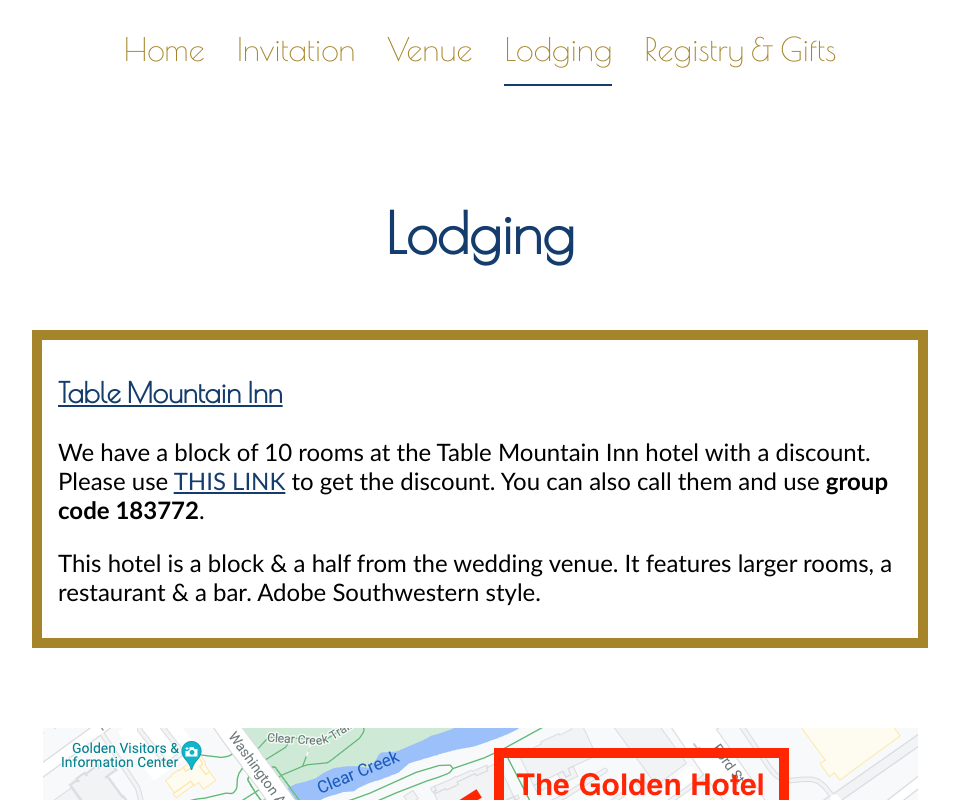
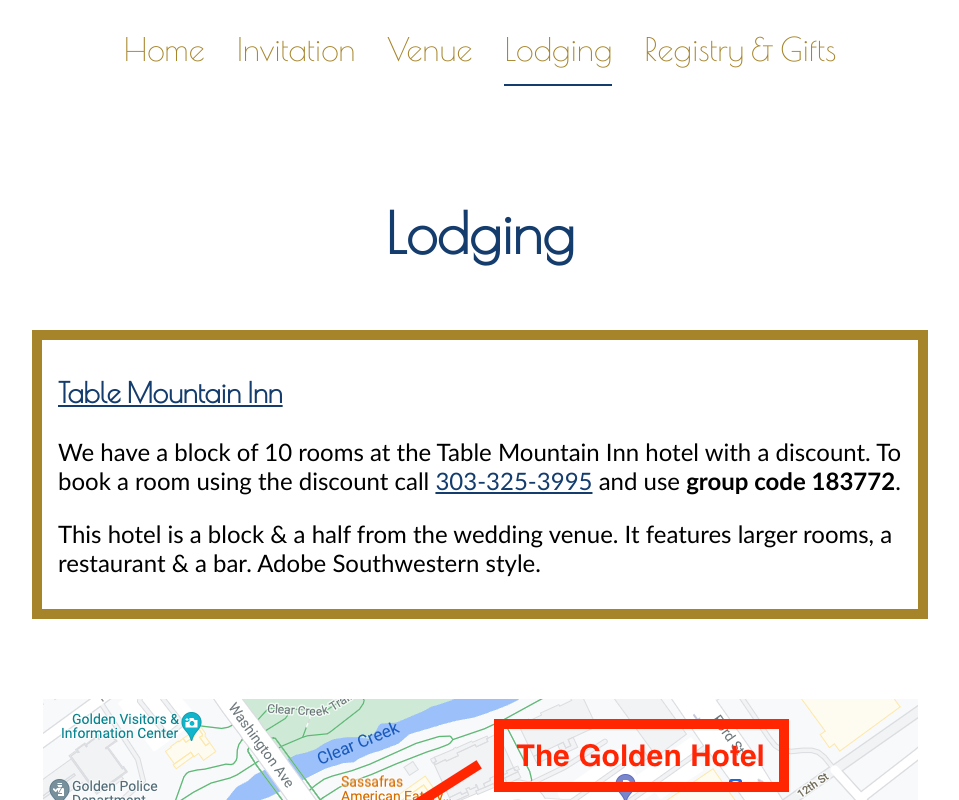
Before and after one commit to mattsteele/mjs, a Vue app: page /lodging in a window 1280 px wide. Shown: the top 800 px of the page, without its empty margins (160-1119 px from the left). Built offline with nearby package versions, Linux system fonts and the light colour scheme.

Commit message:
Update lodging info

```diff
--- a/src/views/Lodging.vue
+++ b/src/views/Lodging.vue
@@ -4,7 +4,7 @@
 
     <div class="hotel-wrapper highlight">
       <h3><a href="https://www.tablemountaininn.com/">Table Mountain Inn</a></h3>
-      <p>We have a block of 10 rooms at the Table Mountain Inn hotel with a discount. Please use <a href="https://na01.safelinks.protection.outlook.com/?url=https%3A%2F%2Freservations.travelclick.com%2F13195%3FgroupID%3D3328696&data=04%7C01%7C%7C055804d0fe77451d3f8b08d99585af89%7C84df9e7fe9f640afb435aaaaaaaaaaaa%7C1%7C0%7C637705223677963034%7CUnknown%7CTWFpbGZsb3d8eyJWIjoiMC4wLjAwMDAiLCJQIjoiV2luMzIiLCJBTiI6Ik1haWwiLCJXVCI6Mn0%3D%7C1000&sdata=ofeyb3PTpQdmfLMpdW4X7qtEgv%2FcykQN4uLNX7YEVtg%3D&reserved=0">THIS LINK</a> to get the discount. You can also call them and use <span class="bold">group code 183772</span>.</p>
+      <p>We have a block of 10 rooms at the Table Mountain Inn hotel with a discount. To book a room using the discount call <a href="tel:303-325-3995">303-325-3995</a> and use <span class="bold">group code 183772</span>.</p>
       <p>This hotel is a block & a half from the wedding venue. It features larger rooms, a restaurant & a bar. Adobe Southwestern style.</p>
     </div><!-- hotel-wrapper highlight -->
 
```
